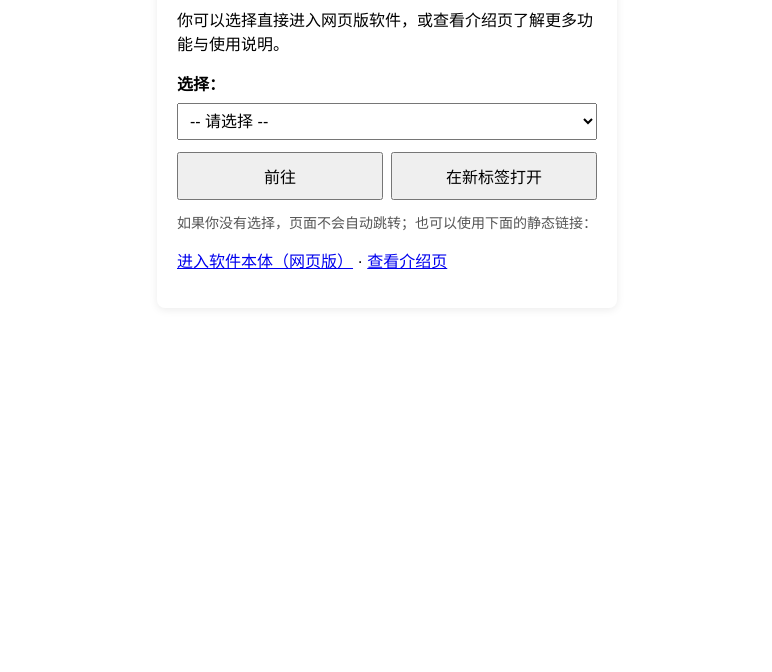
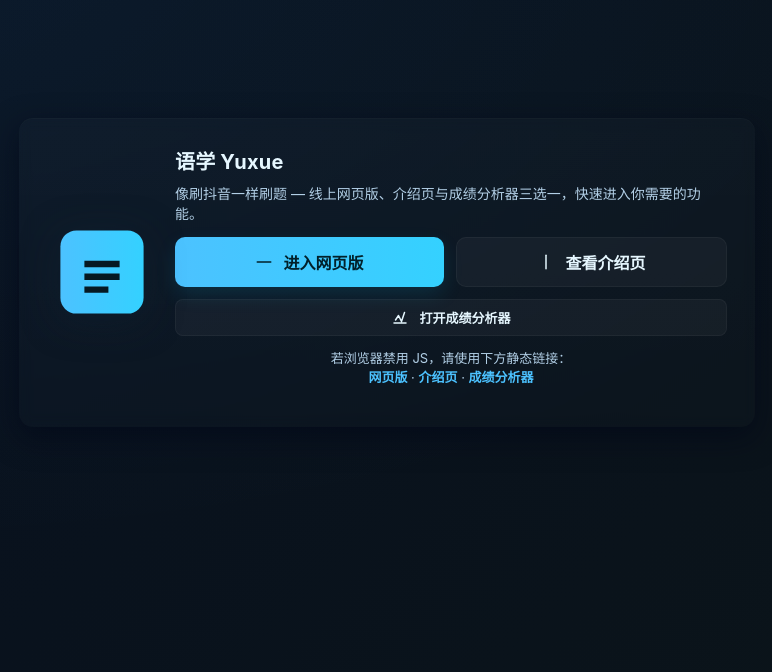
Before and after one commit to hong12222/yuxue, a plain HTML site: page index.html in a window 1280 px wide. Shown: the part 128-800 px from the top of the page, without its empty margins (253-1025 px from the left). Drawn offline with Linux system fonts and the light colour scheme.

Commit message:
美化 index.html：三选一入口并加入成绩分析器链接

```diff
--- a/index.html
+++ b/index.html
@@ -3,69 +3,158 @@
   <head>
     <meta charset="UTF-8" />
     <meta name="viewport" content="width=device-width, initial-scale=1.0" />
-    <title>选择入口 - 语学</title>
+    <title>语学 · 选择入口</title>
+    <meta name="description" content="语学 — 进入网页版、查看介绍或打开成绩分析器" />
     <style>
-      body { font-family: sans-serif; text-align: center; padding: 40px 20px; }
-      .card { display: inline-block; max-width: 420px; width: 100%; text-align: left; padding: 20px; border-radius: 8px; box-shadow: 0 2px 8px rgba(0,0,0,0.08); }
-      label { display: block; margin-bottom: 8px; font-weight: 600; }
-      select { width: 100%; padding: 8px; font-size: 16px; }
-      .actions { margin-top: 12px; display:flex; gap:8px; }
-      button { flex:1; padding: 10px; font-size: 16px; cursor: pointer; }
-      a.fallback { display:block; margin-top:14px; text-align:center; }
+      :root{
+        --bg1:#071021;
+        --bg2:#0b1419;
+        --accent:#4CC2FF;
+        --card:#07121a88;
+        --glass: rgba(255,255,255,0.04);
+        --text:#e6f7ff;
+        --muted:#b2cfe6;
+        --btn-bg: linear-gradient(90deg,var(--accent), #34d1ff);
+      }
+      html,body{height:100%;margin:0;font-family:Inter, "Helvetica Neue", Arial, sans-serif;color:var(--text);}
+      body{
+        display:flex;
+        align-items:center;
+        justify-content:center;
+        background: radial-gradient(1200px 600px at 10% 10%, rgba(76,194,255,0.06), transparent),
+                    linear-gradient(135deg,var(--bg1),var(--bg2));
+        -webkit-font-smoothing:antialiased;
+        -moz-osx-font-smoothing:grayscale;
+      }
+      .shell{
+        width:min(680px,94%);
+        padding:28px;
+        border-radius:14px;
+        background: linear-gradient(180deg, rgba(255,255,255,0.02), rgba(255,255,255,0.01));
+        box-shadow: 0 10px 30px rgba(2,6,23,0.6), inset 0 1px 0 rgba(255,255,255,0.02);
+        backdrop-filter: blur(6px);
+        display:flex;
+        gap:18px;
+        align-items:center;
+      }
+      .logo{
+        flex:0 0 110px;
+        display:flex;
+        align-items:center;
+        justify-content:center;
+      }
+      .logo svg{width:96px;height:96px;filter:drop-shadow(0 6px 18px rgba(12,30,45,0.6));}
+      .meta{flex:1;}
+      h1{margin:0;font-size:20px;letter-spacing:0.2px;}
+      p.lead{margin:8px 0 14px;color:var(--muted);font-size:14px;}
+      .buttons{display:flex;gap:12px;flex-wrap:wrap;}
+      .btn{
+        flex:1 1 200px;
+        min-width:160px;
+        padding:12px 14px;
+        border-radius:10px;
+        border:0;
+        color:#07121a;
+        font-weight:700;
+        cursor:pointer;
+        display:inline-flex;
+        gap:10px;
+        align-items:center;
+        justify-content:center;
+        text-decoration:none;
+        transition:transform .12s ease, box-shadow .12s ease;
+      }
+      .btn:active{transform:translateY(1px);}
+      .btn.primary{
+        background:var(--btn-bg);
+        color:#01202a;
+        box-shadow: 0 8px 20px rgba(12,194,255,0.12);
+      }
+      .btn.ghost{
+        background:var(--glass);
+        color:var(--text);
+        border:1px solid rgba(255,255,255,0.04);
+      }
+      .small{font-size:13px;padding:8px 10px;border-radius:8px;font-weight:600;}
+      .foot{margin-top:12px;color:var(--muted);font-size:13px;text-align:center;}
+      a.fallback{color:var(--accent);text-decoration:none;font-weight:600}
+      @media (max-width:560px){ .shell{flex-direction:column;align-items:stretch} .logo{order:-1} }
     </style>
   </head>
   <body>
-    <div class="card">
-      <h1 style="margin-top:0;">语学 — 请选择入口</h1>
-      <p>你可以选择直接进入网页版软件，或查看介绍页了解更多功能与使用说明。</p>
-
-      <label for="entry-select">选择：</label>
-      <select id="entry-select" aria-label="选择进入软件或介绍页">
-        <option value="">-- 请选择 --</option>
-        <option value="./语学-2.7.0-web.html">进入软件本体（网页版）</option>
-        <option value="./语学-介绍页.html">查看介绍页</option>
-      </select>
-
-      <div class="actions">
-        <button id="go-btn" type="button">前往</button>
-        <button id="newtab-btn" type="button">在新标签打开</button>
+    <main class="shell" role="main" aria-labelledby="title">
+      <div class="logo" aria-hidden="true">
+        <!-- 简单矢量 logo -->
+        <svg viewBox="0 0 120 120" xmlns="http://www.w3.org/2000/svg" aria-hidden="true">
+          <defs>
+            <linearGradient id="g" x1="0" x2="1">
+              <stop offset="0" stop-color="#4CC2FF"/>
+              <stop offset="1" stop-color="#34d1ff"/>
+            </linearGradient>
+          </defs>
+          <rect x="8" y="8" width="104" height="104" rx="20" fill="url(#g)"/>
+          <path d="M38 46h44v8H38zM38 62h44v8H38zM38 78h30v8H38z" fill="#04121a" opacity="0.96"/>
+        </svg>
       </div>
 
-      <p style="margin-top:12px; color:#555; font-size:14px;">如果你没有选择，页面不会自动跳转；也可以使用下面的静态链接：</p>
-      <p><a href="./语学-2.7.0-web.html">进入软件本体（网页版）</a> · <a href="./语学-介绍页.html">查看介绍页</a></p>
+      <div class="meta">
+        <h1 id="title">语学 Yuxue</h1>
+        <p class="lead">像刷抖音一样刷题 — 线上网页版、介绍页与成绩分析器三选一，快速进入你需要的功能。</p>
 
-      <noscript>
-        <p style="color:#c00;">当前浏览器禁用了 JavaScript，请点击上面的静态链接访问。</p>
-      </noscript>
-    </div>
+        <div class="buttons" role="list">
+          <a class="btn primary" id="btn-web" role="button" href="./语学-2.7.0-web.html">
+            <!-- icon -->
+            <svg width="18" height="18" viewBox="0 0 24 24" fill="none" aria-hidden="true"><path d="M3 12h18" stroke="#01202a" stroke-width="2" stroke-linecap="round"/></svg>
+            进入网页版
+          </a>
+
+          <a class="btn ghost" id="btn-intro" role="button" href="./语学-介绍页.html">
+            <svg width="18" height="18" viewBox="0 0 24 24" fill="none" aria-hidden="true"><path d="M12 3v18" stroke="#e6f7ff" stroke-width="2" stroke-linecap="round"/></svg>
+            查看介绍页
+          </a>
+
+          <button class="btn ghost small" id="btn-analyzer" type="button" aria-haspopup="true" aria-controls="analyzer-menu" title="打开成绩分析器（若是外部站点将在新标签打开）">
+            <svg width="18" height="18" viewBox="0 0 24 24" fill="none" aria-hidden="true"><path d="M4 20h16M6 16l4-6 4 8 4-12" stroke="#e6f7ff" stroke-width="2" stroke-linecap="round" stroke-linejoin="round"/></svg>
+            打开成绩分析器
+          </button>
+        </div>
+
+        <p class="foot">若浏览器禁用 JS，请使用下方静态链接：<br>
+          <a class="fallback" href="./语学-2.7.0-web.html">网页版</a>
+          · <a class="fallback" href="./语学-介绍页.html">介绍页</a>
+          · <a class="fallback" href="https://hong12222.github.io/GradeX/">成绩分析器</a>
+        </p>
+      </div>
+    </main>
+
+    <noscript>
+      <div style="position:fixed;left:12px;right:12px;bottom:12px;background:#ffef; padding:10px;border-radius:8px;color:#800;">
+        JavaScript 已禁用：页面交互会受限，请使用静态链接访问。
+      </div>
+    </noscript>
 
     <script>
-      (function() {
-        const select = document.getElementById('entry-select');
-        const goBtn = document.getElementById('go-btn');
-        const newtabBtn = document.getElementById('newtab-btn');
+      (function(){
+        // ANALYZER_URL: 已设置为你提供的 GradeX 地址
+        const ANALYZER_URL = 'https://hong12222.github.io/GradeX/';
 
-        function navigate(target, newTab) {
-          if (!target) {
-            alert('请先选择要前往的页面。');
+        const btnAnalyzer = document.getElementById('btn-analyzer');
+        btnAnalyzer.addEventListener('click', () => {
+          if (!ANALYZER_URL) {
+            alert('尚未配置成绩分析器的地址，请在 index.html 中设置 ANALYZER_URL。');
             return;
           }
-          if (newTab) window.open(target, '_blank');
-          else window.location.href = target;
-        }
+          // 在新标签打开推荐的成绩分析器
+          window.open(ANALYZER_URL, '_blank', 'noopener');
+        });
 
-        goBtn.addEventListener('click', () => navigate(select.value, false));
-        newtabBtn.addEventListener('click', () => navigate(select.value, true));
-
-        // 可选：如果想保留自动跳转默认行为（以前是自动跳转到语学-2.7.0-web.html），
-        // 取消下面注释：页面加载后 1.5 秒若用户未选择则自动跳转到网页版。
-        /*
-        setTimeout(() => {
-          if (!select.value) {
-            window.location.href = './语学-2.7.0-web.html';
+        // 可选：按键直接进入（回车 / 空格）
+        document.addEventListener('keydown', (e) => {
+          if ((e.key === 'Enter' || e.key === ' ') && document.activeElement === btnAnalyzer) {
+            btnAnalyzer.click();
+            e.preventDefault();
           }
-        }, 1500);
-        */
+        });
       })();
     </script>
   </body>
```
